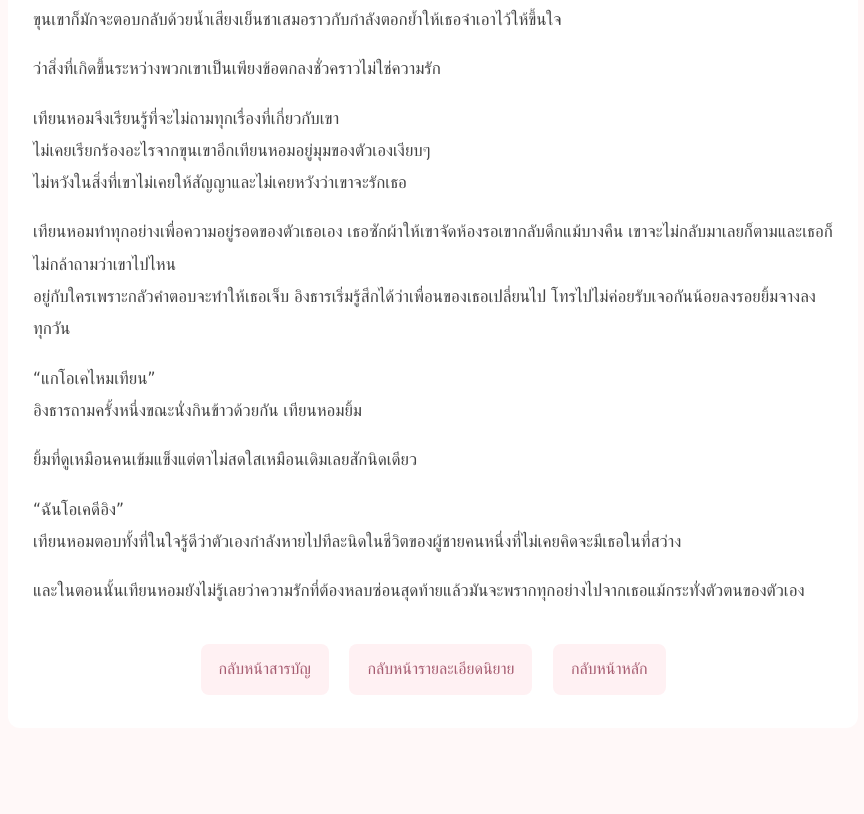
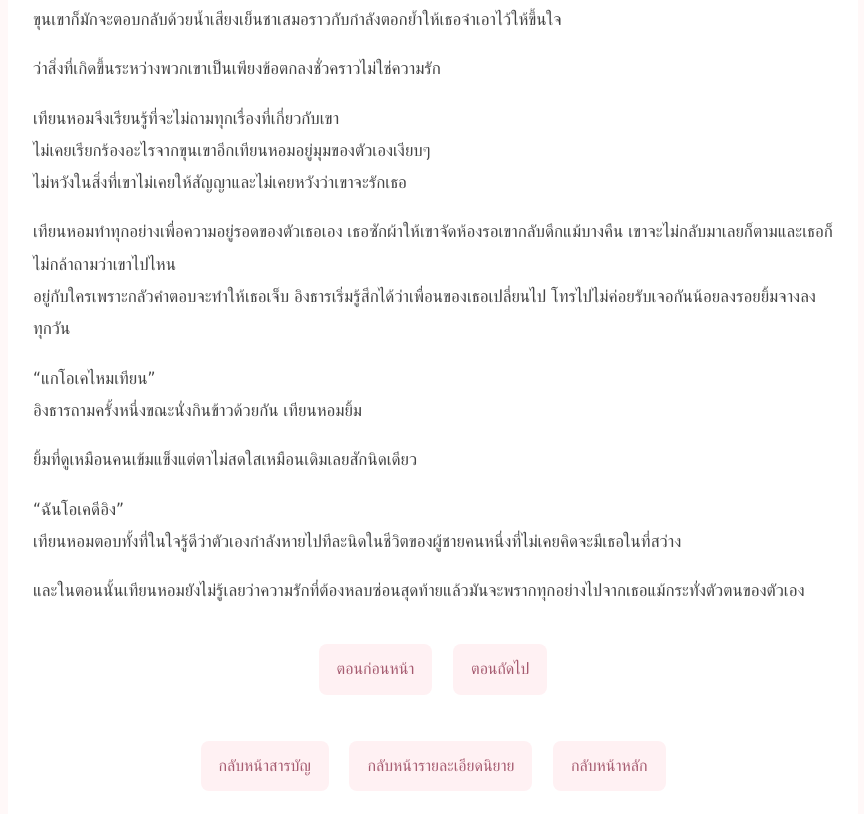
Before and after one commit to Noramon42/Noramon-novel, a plain HTML site: page khong-tai-thi-thoe-mai-rak-ep3.html in a window 1280 px wide. Shown: the part 3098-3912 px from the top of the page, without its empty margins (207-1071 px from the left). Before the commit the page ends 3876 px from the top, so only its background shows below. Drawn offline with Linux system fonts and the light colour scheme.

Commit message:
Update khong-tai-thi-thoe-mai-rak-ep3.html

```diff
--- a/khong-tai-thi-thoe-mai-rak-ep3.html
+++ b/khong-tai-thi-thoe-mai-rak-ep3.html
@@ -183,6 +183,16 @@
 
     </div>
 
+   <div class="back">
+        <a href="khong-tai-thi-thoe-mai-rak-ep2.html">
+            ตอนก่อนหน้า
+        </a>
+
+        <a href="khong-tai-thi-thoe-mai-rak-ep4.html">
+            ตอนถัดไป
+        </a>
+    </div>
+
     <div class="back">
         <a href="khong-tai-thi-thoe-mai-rak-chapters.html">
             กลับหน้าสารบัญ
@@ -201,3 +211,6 @@
 
 </body>
 </html>
+
+</body>
+</html>
```
